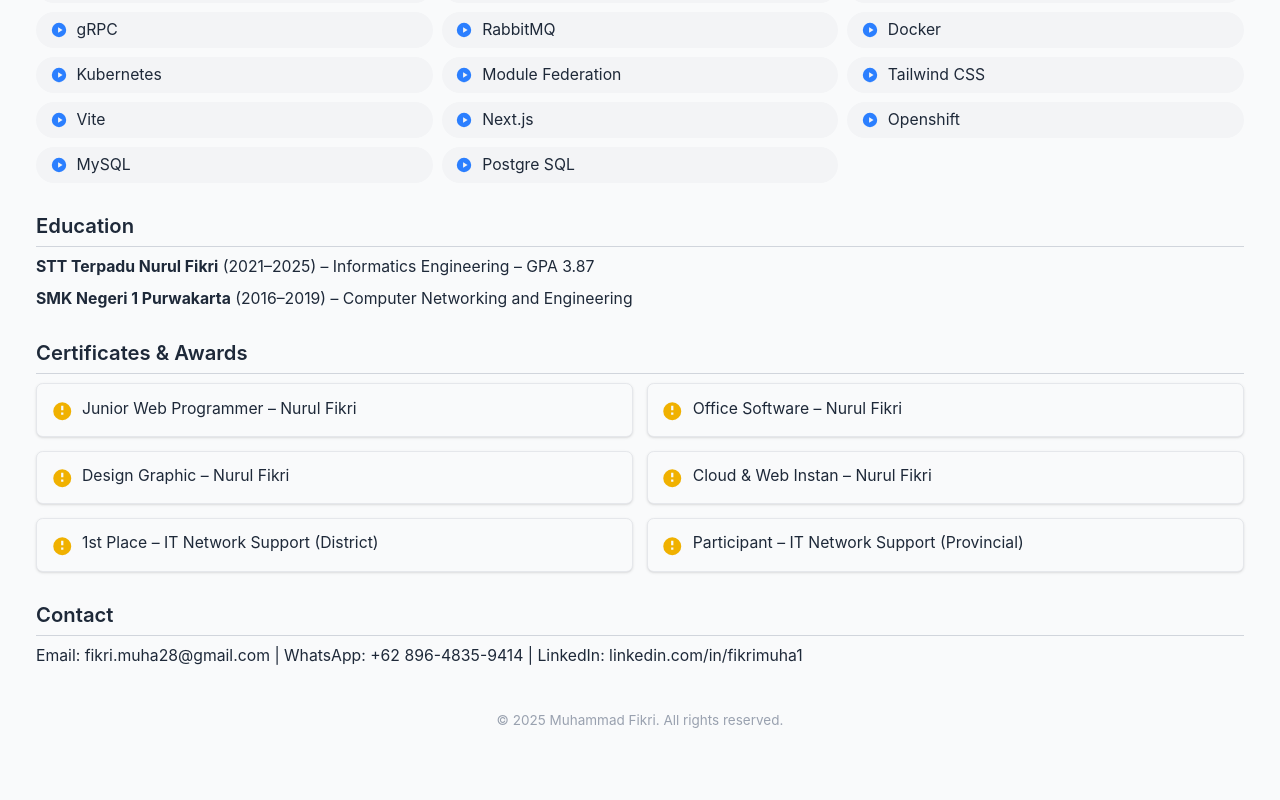
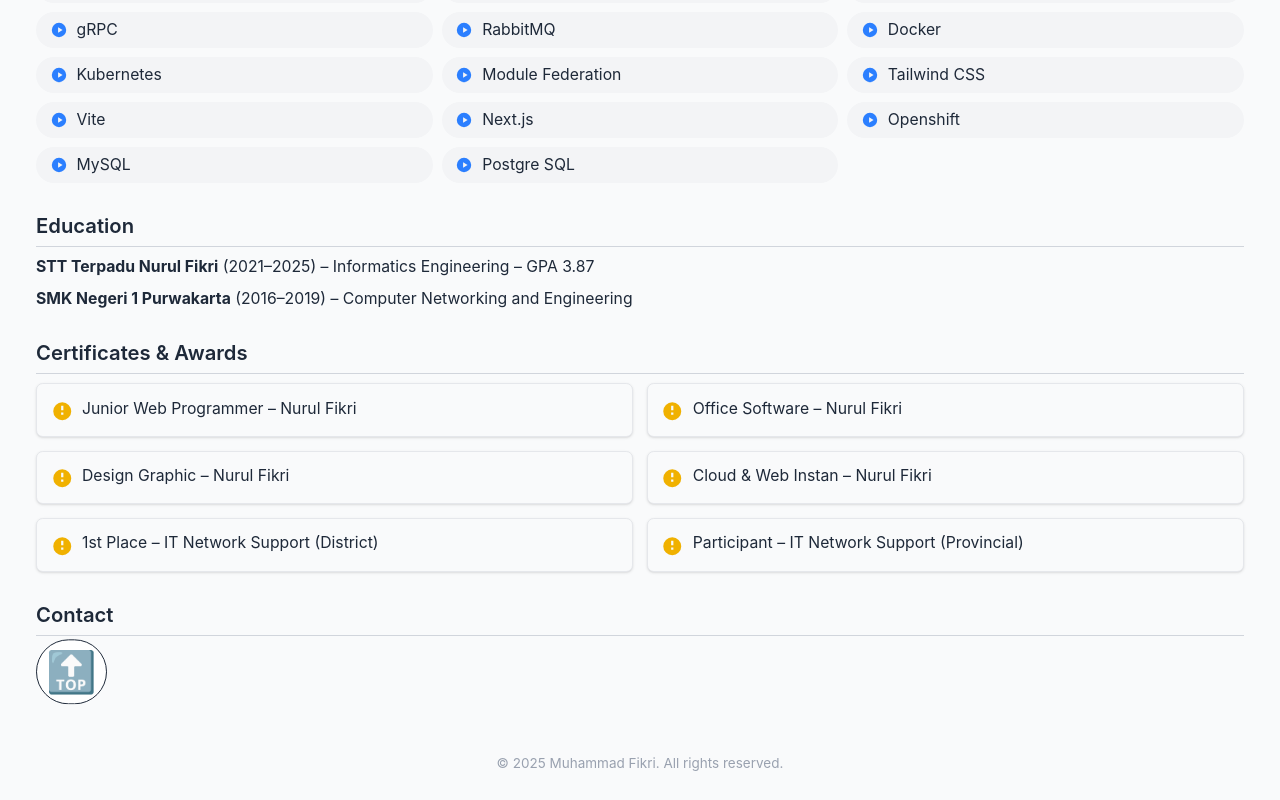
Before and after one commit to FixDev/portfolio, a React (Vite) app: page / in a window 1280 px wide. Shown: the part 3983-4783 px from the top of the page. Before the commit the page ends 4740 px from the top, so only its background shows below. Built offline with nearby package versions, Linux system fonts and the light colour scheme.

Commit message:
delete section contact move to top

```diff
--- a/src/App.tsx
+++ b/src/App.tsx
@@ -10,7 +10,6 @@ import {
   education,
   certificates,
   summary,
-  contact,
 } from "./data/portfolioData";
 import ProjectCard from "./components/ProjectCard";
 
@@ -114,7 +113,9 @@ function App() {
       </Section>
 
       <Section title="Contact">
-        <p className="text-sm">{contact}</p>
+        <button onClick={() => window.scrollTo({ top: 0, behavior: "smooth" })} className="text-4xl p-2 rounded-full bg-white border cursor-pointer animate-bounce">
+         🔝
+        </button>
       </Section>
       <Footer />
     </div>
--- a/src/data/portfolioData.ts
+++ b/src/data/portfolioData.ts
@@ -172,6 +172,3 @@ export const certificates = [
   "1st Place – IT Network Support (District)",
   "Participant – IT Network Support (Provincial)",
 ];
-
-export const contact =
-  "Email: fikri.muha28@gmail.com | WhatsApp: +62 896-4835-9414 | LinkedIn: linkedin.com/in/fikrimuha1";
--- a/src/index.css
+++ b/src/index.css
@@ -1,4 +1,8 @@
 @import "tailwindcss";
+
+html {
+  scroll-behavior: smooth;
+}
 
 @layer base {
   html {
```
